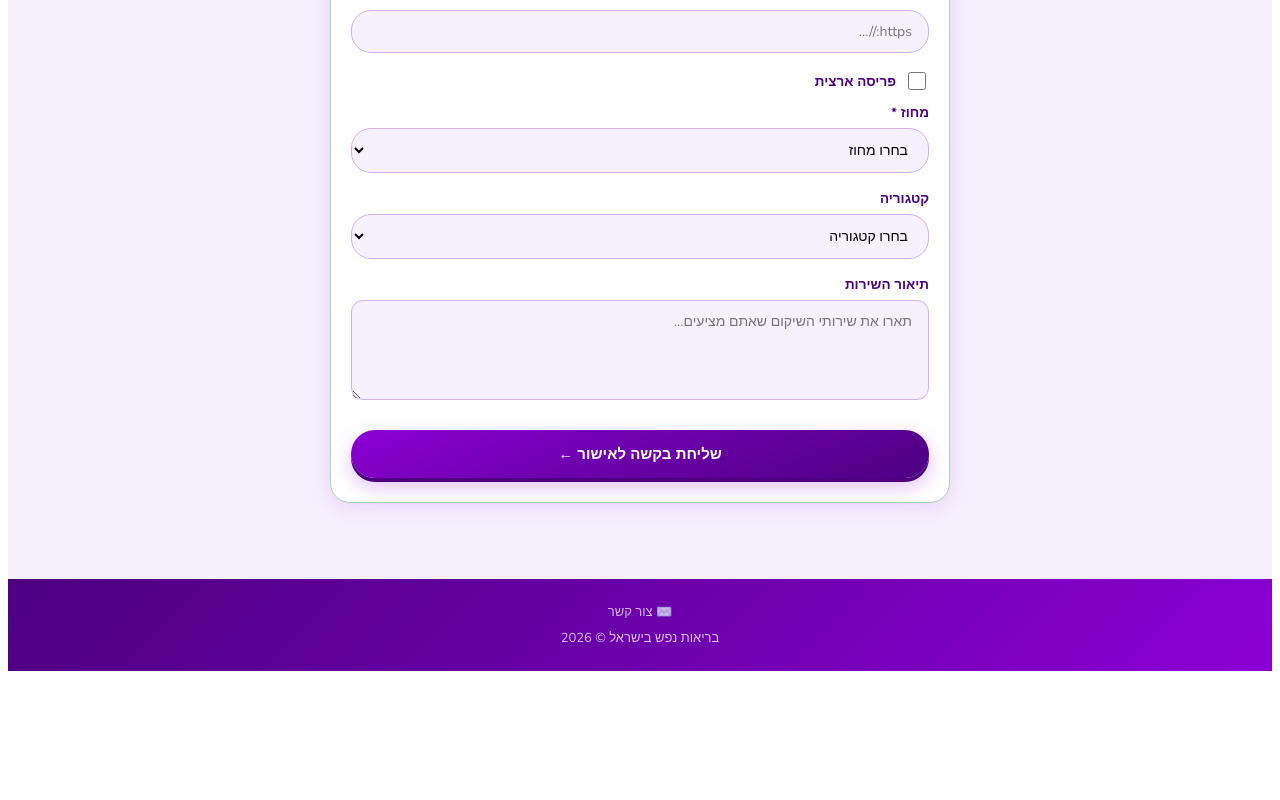
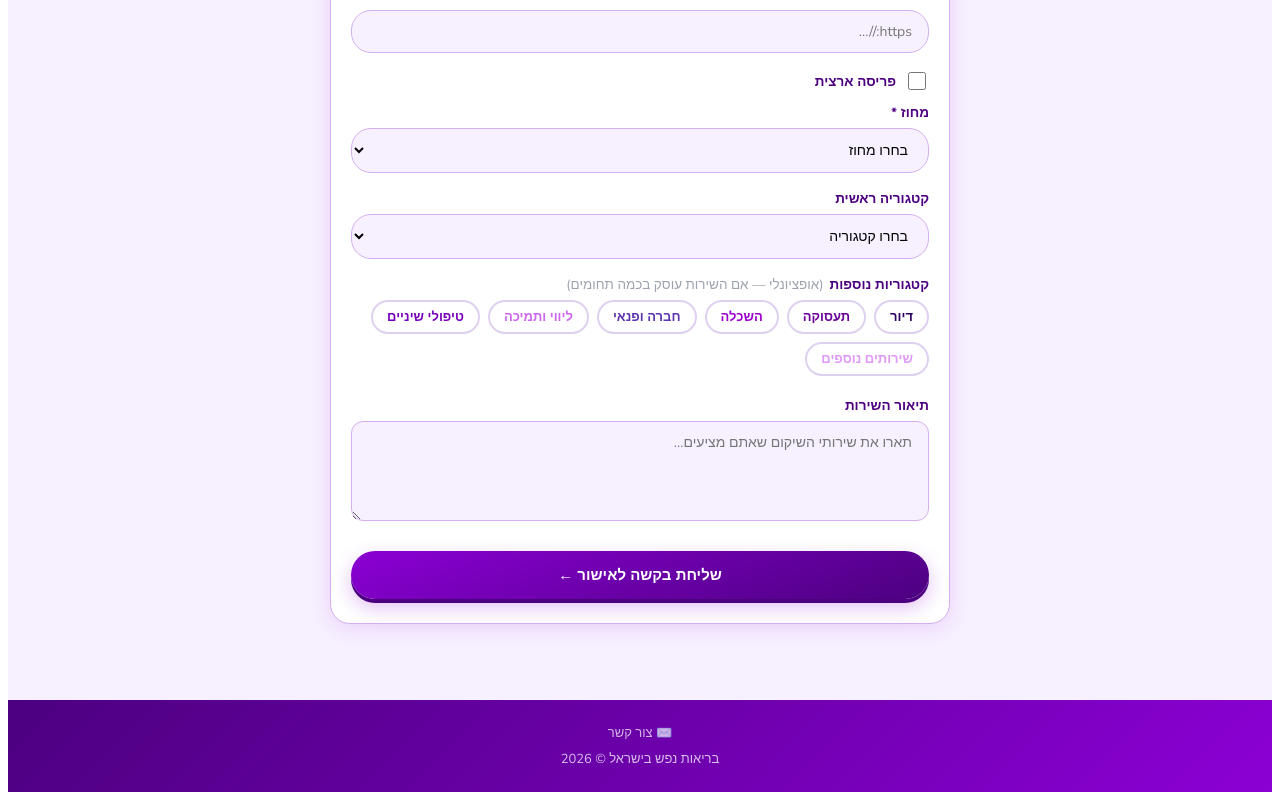
Before and after one commit to sivantelem-commits/rehab-directory, a Next.js app: page /register in a window 1280 px wide. Shown: the part 814-1614 px from the top of the page. Before the commit the page ends 1493 px from the top, so only its background shows below. Built offline with nearby package versions, Linux system fonts and the light colour scheme.

Commit message:
Update register.js

```diff
--- a/pages/register.js
+++ b/pages/register.js
@@ -6,7 +6,11 @@ const DISTRICTS = ['צפון', 'חיפה', 'מרכז', 'תל אביב', 'ירו
 const TREATMENT_CATEGORIES = ['בתים מאזנים', 'מחלקות אשפוז', 'מרפאות יום', 'חדרי מיון', 'שירותים נוספים']
 const NAV = [['/', '🏠 ראשי'], ['/rehab', '♿ שיקום'], ['/treatment', '🏥 טיפול'], ['/map', '🗺️ מפה'], ['/register', 'הרשמת שירות'], ['/about', 'אודות'], ['/contact', '✉️ צור קשר'], ['/admin', 'ניהול']]
 
-const emptyForm = { name: '', district: '', city: '', category: '', subcategory: '', description: '', phone: '', email: '', website: '', address: '', is_national: false }
+const emptyForm = {
+  name: '', district: '', city: '', category: '', subcategory: '',
+  categories: [], description: '', phone: '', email: '',
+  website: '', address: '', is_national: false
+}
 
 export default function Register() {
   const [tab, setTab] = useState('rehab')
@@ -25,12 +29,7 @@ export default function Register() {
   useEffect(() => {
     if (debounceRef.current) clearTimeout(debounceRef.current)
     setConfirmedNotDuplicate(false)
-
-    if (!form.name || form.name.length < 2) {
-      setDuplicates([])
-      return
-    }
-
+    if (!form.name || form.name.length < 2) { setDuplicates([]); return }
     debounceRef.current = setTimeout(async () => {
       setCheckingDuplicates(true)
       try {
@@ -40,17 +39,13 @@ export default function Register() {
         const res = await fetch(`/api/check-duplicates?${params}`)
         const data = await res.json()
         setDuplicates(Array.isArray(data) ? data : [])
-      } catch {
-        setDuplicates([])
-      } finally {
-        setCheckingDuplicates(false)
-      }
+      } catch { setDuplicates([]) }
+      finally { setCheckingDuplicates(false) }
     }, 500)
-
     return () => clearTimeout(debounceRef.current)
   }, [form.name, form.city, form.category, tab])
 
-  const handleTabChange = (newTab) => {
+  function handleTabChange(newTab) {
     setTab(newTab)
     setForm(emptyForm)
     setError('')
@@ -59,9 +54,17 @@ export default function Register() {
     setConfirmedNotDuplicate(false)
   }
 
-  const handleSubmit = async () => {
+  function toggleCategory(cat) {
+    setForm(f => {
+      const cats = f.categories || []
+      if (cats.includes(cat)) return { ...f, categories: cats.filter(c => c !== cat) }
+      return { ...f, categories: [...cats, cat] }
+    })
+  }
+
+  async function handleSubmit() {
     setError('')
-    const { name, district, city, category, phone, email } = form
+    const { name, district, city, phone, email } = form
     if (!name || (!district && !form.is_national) || !city || !phone || !email) {
       setError('יש למלא את כל שדות החובה המסומנים ב-*')
       return
@@ -86,11 +89,8 @@ export default function Register() {
         const d = await res.json()
         setError(d.error || 'שגיאה בשליחה')
       }
-    } catch (e) {
-      setError('שגיאת רשת')
-    } finally {
-      setLoading(false)
-    }
+    } catch { setError('שגיאת רשת') }
+    finally { setLoading(false) }
   }
 
   const isRehab = tab === 'rehab'
@@ -100,10 +100,8 @@ export default function Register() {
   const inp = {
     width: '100%', padding: '11px 16px', borderRadius: 20,
     border: `1.5px solid ${isRehab ? '#d4b0f0' : '#a0d8e8'}`,
-    fontSize: 14,
-    background: isRehab ? '#f7f0ff' : '#f0faff',
-    outline: 'none', boxSizing: 'border-box',
-    fontFamily: "'Nunito', sans-serif",
+    fontSize: 14, background: isRehab ? '#f7f0ff' : '#f0faff',
+    outline: 'none', boxSizing: 'border-box', fontFamily: "'Nunito', sans-serif",
   }
   const lbl = { display: 'block', fontSize: 13.5, fontWeight: 700, color: darkColor, marginBottom: 6 }
   const subcategories = form.category ? CATEGORIES[form.category]?.subcategories || [] : []
@@ -114,17 +112,18 @@ export default function Register() {
     <>
       <Head>
         <title>הרשמת שירות | בריאות נפש בישראל</title>
-        <meta name="description" content="הוסיפו שירות שיקום או טיפול פסיכיאטרי למאגר הלאומי. הרשמה פשוטה, האישור נעשה על ידי צוות הפורטל." />
+        <meta name="description" content="הוסיפו שירות שיקום או טיפול פסיכיאטרי למאגר הלאומי." />
         <meta name="robots" content="index, follow" />
         <link rel="canonical" href="https://rehabdirectoryil.vercel.app/register" />
         <meta property="og:type" content="website" />
         <meta property="og:title" content="הרשמת שירות | בריאות נפש בישראל" />
-        <meta property="og:description" content="הוסיפו שירות שיקום או טיפול פסיכיאטרי למאגר הלאומי. הרשמה פשוטה, האישור נעשה על ידי צוות הפורטל." />
+        <meta property="og:description" content="הוסיפו שירות שיקום או טיפול פסיכיאטרי למאגר הלאומי." />
         <meta property="og:url" content="https://rehabdirectoryil.vercel.app/register" />
         <meta property="og:locale" content="he_IL" />
         <meta property="og:site_name" content="בריאות נפש בישראל" />
         <link href="https://fonts.googleapis.com/css2?family=Nunito:wght@400;600;700;800&display=swap" rel="stylesheet" />
       </Head>
+
       <div dir="rtl" style={{ fontFamily: "'Nunito', sans-serif", minHeight: '100vh', background: isRehab ? '#f7f0ff' : '#f0faff' }}>
 
         <header style={{
@@ -134,7 +133,7 @@ export default function Register() {
           boxShadow: '0 2px 12px rgba(0,0,0,0.15)', flexWrap: 'wrap', gap: 8,
         }}>
           <div style={{ display: 'flex', alignItems: 'center', gap: 14 }}>
-            <img src="/logo.png" alt="לוגו" style={{ width: 44, height: 44, objectFit: 'contain', filter: 'brightness(0) invert(1)'}} />
+            <img src="/logo.png" alt="לוגו" style={{ width: 44, height: 44, objectFit: 'contain', filter: 'brightness(0) invert(1)' }} />
             <div>
               <div style={{ fontWeight: 800, fontSize: 18 }}>בריאות נפש בישראל</div>
               <div style={{ fontSize: 11, opacity: 0.8 }}>הרשמת שירות</div>
@@ -164,6 +163,7 @@ export default function Register() {
 
         <main style={{ maxWidth: 620, margin: '0 auto', padding: '28px 16px' }}>
 
+          {/* טאב שיקום/טיפול */}
           <div style={{
             display: 'flex', borderRadius: '999px', overflow: 'hidden',
             border: `2px solid ${color}`, marginBottom: 24, background: 'white',
@@ -192,18 +192,18 @@ export default function Register() {
               <div style={{ fontSize: 14, color: '#666', lineHeight: 1.6 }}>השירות ממתין לאישור ויופיע במאגר בקרוב.</div>
               <button onClick={() => setSuccess(false)} style={{
                 marginTop: 22, background: color, color: 'white', border: 'none',
-                borderRadius: 20, padding: '11px 32px', fontWeight: 700, fontSize: 14, cursor: 'pointer',
-                fontFamily: "'Nunito', sans-serif",
+                borderRadius: 20, padding: '11px 32px', fontWeight: 700, fontSize: 14,
+                cursor: 'pointer', fontFamily: "'Nunito', sans-serif",
               }}>הוספת שירות נוסף</button>
             </div>
           ) : (
             <div style={{
               background: 'white', borderRadius: 20, padding: '24px 20px',
               boxShadow: `0 4px 20px ${color}22`,
-              border: `1.5px solid ${isRehab ? '#a8d8b0' : '#FFE8D6'}`,
+              border: `1.5px solid ${isRehab ? '#d4b0f0' : '#a0d8e8'}`,
             }}>
 
-              {/* שם השירות */}
+              {/* שם */}
               <div style={{ marginBottom: 16 }}>
                 <label style={lbl}>שם השירות *</label>
                 <div style={{ position: 'relative' }}>
@@ -213,57 +213,36 @@ export default function Register() {
                     onChange={e => setForm(f => ({ ...f, name: e.target.value }))}
                     style={{
                       ...inp,
-                      border: `1.5px solid ${duplicates.length > 0 && !confirmedNotDuplicate ? '#F59E0B' : isRehab ? '#a8d8b0' : '#FFD4B0'}`,
+                      border: `1.5px solid ${duplicates.length > 0 && !confirmedNotDuplicate ? '#F59E0B' : isRehab ? '#d4b0f0' : '#a0d8e8'}`,
                       paddingLeft: 40,
                     }}
                   />
-                  {checkingDuplicates && (
-                    <div style={{ position: 'absolute', left: 14, top: '50%', transform: 'translateY(-50%)', fontSize: 12, color: '#aaa' }}>🔍</div>
-                  )}
-                  {!checkingDuplicates && duplicates.length > 0 && !confirmedNotDuplicate && (
-                    <div style={{ position: 'absolute', left: 14, top: '50%', transform: 'translateY(-50%)', fontSize: 14 }}>⚠️</div>
-                  )}
-                  {!checkingDuplicates && form.name.length >= 2 && duplicates.length === 0 && (
-                    <div style={{ position: 'absolute', left: 14, top: '50%', transform: 'translateY(-50%)', fontSize: 14 }}>✅</div>
-                  )}
+                  {checkingDuplicates && <div style={{ position: 'absolute', left: 14, top: '50%', transform: 'translateY(-50%)', fontSize: 12, color: '#aaa' }}>🔍</div>}
+                  {!checkingDuplicates && duplicates.length > 0 && !confirmedNotDuplicate && <div style={{ position: 'absolute', left: 14, top: '50%', transform: 'translateY(-50%)', fontSize: 14 }}>⚠️</div>}
+                  {!checkingDuplicates && form.name.length >= 2 && duplicates.length === 0 && <div style={{ position: 'absolute', left: 14, top: '50%', transform: 'translateY(-50%)', fontSize: 14 }}>✅</div>}
                 </div>
               </div>
 
-              {/* התראת כפילויות */}
+              {/* כפילויות */}
               {duplicates.length > 0 && !confirmedNotDuplicate && (
-                <div style={{
-                  background: '#FFFBEB', border: '1.5px solid #F59E0B',
-                  borderRadius: 14, padding: '14px 16px', marginBottom: 16,
-                }}>
-                  <div style={{ fontWeight: 800, fontSize: 13, color: '#92400E', marginBottom: 10 }}>
-                    ⚠️ נמצאו {duplicates.length} שירותים דומים במאגר
-                  </div>
+                <div style={{ background: '#FFFBEB', border: '1.5px solid #F59E0B', borderRadius: 14, padding: '14px 16px', marginBottom: 16 }}>
+                  <div style={{ fontWeight: 800, fontSize: 13, color: '#92400E', marginBottom: 10 }}>⚠️ נמצאו {duplicates.length} שירותים דומים במאגר</div>
                   <div style={{ display: 'flex', flexDirection: 'column', gap: 8, marginBottom: 12 }}>
                     {duplicates.map(s => (
-                      <div key={s.id} style={{
-                        background: 'white', borderRadius: 10, padding: '10px 12px',
-                        border: '1px solid #FDE68A', fontSize: 13,
-                      }}>
+                      <div key={s.id} style={{ background: 'white', borderRadius: 10, padding: '10px 12px', border: '1px solid #FDE68A', fontSize: 13 }}>
                         <div style={{ fontWeight: 700, color: '#1A3A5C' }}>{s.name}</div>
-                        <div style={{ color: '#888', fontSize: 12, marginTop: 2 }}>
-                          📍 {s.city}{s.district ? `, ${s.district}` : ''} · {s.category}
-                          {s.phone && <span> · 📞 {s.phone}</span>}
-                        </div>
+                        <div style={{ color: '#888', fontSize: 12, marginTop: 2 }}>📍 {s.city}{s.district ? `, ${s.district}` : ''} · {s.category}{s.phone && <span> · 📞 {s.phone}</span>}</div>
                       </div>
                     ))}
                   </div>
                   <label style={{ display: 'flex', alignItems: 'center', gap: 8, cursor: 'pointer', fontSize: 13, fontWeight: 700, color: '#92400E' }}>
-                    <input
-                      type="checkbox"
-                      checked={confirmedNotDuplicate}
-                      onChange={e => setConfirmedNotDuplicate(e.target.checked)}
-                      style={{ width: 16, height: 16, accentColor: '#F59E0B', cursor: 'pointer' }}
-                    />
+                    <input type="checkbox" checked={confirmedNotDuplicate} onChange={e => setConfirmedNotDuplicate(e.target.checked)} style={{ width: 16, height: 16, accentColor: '#F59E0B', cursor: 'pointer' }} />
                     אני מאשר/ת שזהו שירות שונה ולא כפילות
                   </label>
                 </div>
               )}
 
+              {/* שדות בסיסיים */}
               {[
                 ['city', 'עיר *', 'text', 'עיר המרכז'],
                 ['phone', 'טלפון *', 'tel', '04-XXXXXXX'],
@@ -278,9 +257,12 @@ export default function Register() {
                 </div>
               ))}
 
+              {/* מחוז */}
               <div style={{ marginBottom: 16 }}>
                 <label style={{ display: 'flex', alignItems: 'center', gap: 8, fontSize: 13.5, fontWeight: 700, color: darkColor, marginBottom: 10, cursor: 'pointer' }}>
-                  <input type="checkbox" checked={form.is_national} onChange={e => setForm(f => ({ ...f, is_national: e.target.checked, district: e.target.checked ? '' : f.district }))} style={{ width: 18, height: 18, cursor: 'pointer' }} />
+                  <input type="checkbox" checked={form.is_national}
+                    onChange={e => setForm(f => ({ ...f, is_national: e.target.checked, district: e.target.checked ? '' : f.district }))}
+                    style={{ width: 18, height: 18, cursor: 'pointer' }} />
                   פריסה ארצית
                 </label>
                 {!form.is_national && (
@@ -294,9 +276,12 @@ export default function Register() {
                 )}
               </div>
 
+              {/* קטגוריה ראשית */}
               <div style={{ marginBottom: 16 }}>
-                <label style={lbl}>קטגוריה</label>
-                <select value={form.category} onChange={e => setForm(f => ({ ...f, category: e.target.value, subcategory: '' }))} style={inp}>
+                <label style={lbl}>קטגוריה ראשית</label>
+                <select value={form.category}
+                  onChange={e => setForm(f => ({ ...f, category: e.target.value, subcategory: '' }))}
+                  style={inp}>
                   <option value="">בחרו קטגוריה</option>
                   {isRehab
                     ? CATEGORY_NAMES.map(c => <option key={c}>{c}</option>)
@@ -305,16 +290,59 @@ export default function Register() {
                 </select>
               </div>
 
+              {/* תת קטגוריה */}
               {isRehab && subcategories.length > 0 && (
                 <div style={{ marginBottom: 16 }}>
                   <label style={lbl}>תת קטגוריה</label>
-                  <select value={form.subcategory} onChange={e => setForm(f => ({ ...f, subcategory: e.target.value }))} style={inp}>
+                  <select value={form.subcategory}
+                    onChange={e => setForm(f => ({ ...f, subcategory: e.target.value }))}
+                    style={inp}>
                     <option value="">בחרו תת קטגוריה</option>
                     {subcategories.map(s => <option key={s}>{s}</option>)}
                   </select>
                 </div>
               )}
 
+              {/* קטגוריות נוספות — multi select */}
+              {isRehab && (
+                <div style={{ marginBottom: 20 }}>
+                  <label style={lbl}>
+                    קטגוריות נוספות
+                    <span style={{ fontWeight: 400, color: '#9ca3af', marginRight: 6 }}>(אופציונלי — אם השירות עוסק בכמה תחומים)</span>
+                  </label>
+                  <div style={{ display: 'flex', flexWrap: 'wrap', gap: 8 }}>
+                    {CATEGORY_NAMES.filter(c => c !== form.category).map(cat => {
+                      const selected = (form.categories || []).includes(cat)
+                      const catColor = CATEGORIES[cat]?.color || color
+                      return (
+                        <button
+                          key={cat}
+                          type="button"
+                          onClick={() => toggleCategory(cat)}
+                          style={{
+                            padding: '6px 14px', borderRadius: '999px', fontSize: 13,
+                            fontWeight: 700, cursor: 'pointer',
+                            border: `2px solid ${selected ? catColor : '#e0d0f0'}`,
+                            background: selected ? catColor : 'white',
+                            color: selected ? 'white' : catColor,
+                            fontFamily: "'Nunito', sans-serif",
+                            transition: 'all 0.15s',
+                          }}
+                        >
+                          {cat}
+                        </button>
+                      )
+                    })}
+                  </div>
+                  {(form.categories || []).length > 0 && (
+                    <div style={{ fontSize: 12, color: '#9b88bb', marginTop: 8, fontWeight: 600 }}>
+                      ✓ נבחרו: {form.categories.join(', ')}
+                    </div>
+                  )}
+                </div>
+              )}
+
+              {/* תיאור */}
               <div style={{ marginBottom: 24 }}>
                 <label style={lbl}>תיאור השירות</label>
                 <textarea
@@ -332,10 +360,7 @@ export default function Register() {
                 </div>
               )}
 
-              <button
-                onClick={handleSubmit}
-                disabled={loading}
-                style={{
+              <button onClick={handleSubmit} disabled={loading} style={{
                 width: '100%',
                 background: loading ? '#ccc' : `linear-gradient(160deg, ${isRehab ? '#8B00D4, #4C0080' : '#0891B2, #164E63'})`,
                 color: 'white', border: 'none', borderRadius: '999px',
@@ -343,8 +368,7 @@ export default function Register() {
                 cursor: loading ? 'not-allowed' : 'pointer',
                 fontFamily: "'Nunito', sans-serif",
                 boxShadow: loading ? 'none' : `0 4px 0 ${darkColor}, 0 8px 20px ${color}44`,
-                }}
-              >
+              }}>
                 {loading ? 'שולח...' : 'שליחת בקשה לאישור ←'}
               </button>
             </div>
```
Lines whose indentation alone changed are shown as unchanged.
